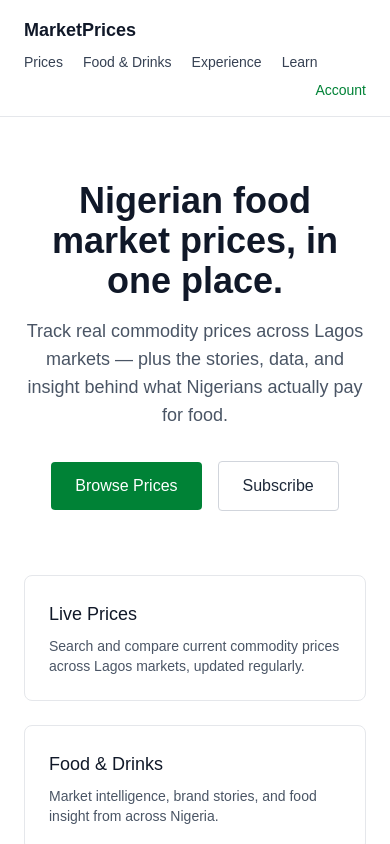
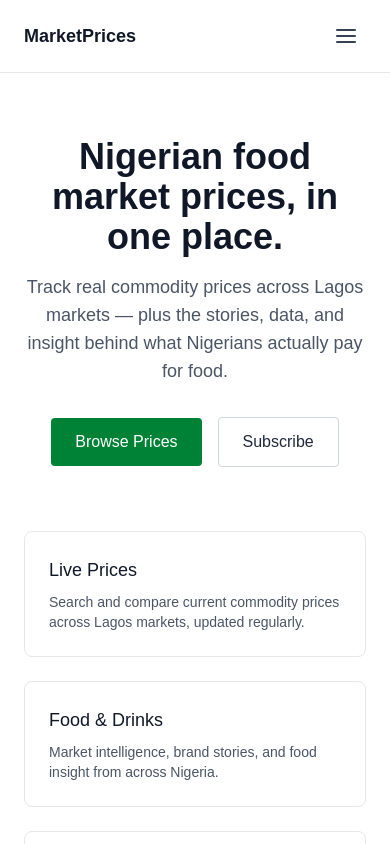
Before and after one commit to Spacetrainer/marketprices-ng, a Next.js app: page / in a window 390 px wide. Shown: the top 844 px of the page. Built offline with nearby package versions, Linux system fonts and the light colour scheme.

Commit message:
Add footer, mobile hamburger nav, homepage 8-article grid, contact fixes

```diff
--- a/app/Nav.js
+++ b/app/Nav.js
@@ -1,21 +1,26 @@
-import Link from 'next/link'
+"use client";
+
+import Link from "next/link";
+import { useState } from "react";
 
 export default function Nav() {
+  const [open, setOpen] = useState(false);
+
   const links = [
-    { href: '/prices', label: 'Prices' },
-    { href: '/food-and-drinks', label: 'Food & Drinks' },
-    { href: '/experience', label: 'Experience' },
-    { href: '/learn', label: 'Learn' },
-  ]
+    { href: "/prices", label: "Prices" },
+    { href: "/food-and-drinks", label: "Food & Drinks" },
+    { href: "/experience", label: "Experience" },
+    { href: "/learn", label: "Learn" },
+  ];
 
   return (
     <header className="border-b border-gray-200 bg-white">
-      <nav className="max-w-6xl mx-auto px-6 py-4 flex flex-wrap items-center gap-x-6 gap-y-2">
-        <Link href="/" className="text-lg font-semibold text-gray-900 no-underline mr-2">
+      <nav className="max-w-6xl mx-auto px-6 py-4 flex items-center justify-between">
+        <Link href="/" className="text-lg font-semibold text-gray-900 no-underline">
           MarketPrices
         </Link>
 
-        <div className="flex flex-wrap items-center gap-x-5 gap-y-2 text-sm">
+        <div className="hidden md:flex items-center gap-x-5">
           {links.map((link) => (
             <Link
               key={link.href}
@@ -25,15 +30,54 @@ export default function Nav() {
               {link.label}
             </Link>
           ))}
+          <Link
+            href="/account"
+            className="text-sm font-medium text-green-700 no-underline hover:text-green-800"
+          >
+            Account
+          </Link>
         </div>
 
-        <Link
-          href="/account"
-          className="ml-auto text-sm font-medium text-green-700 no-underline hover:underline"
+        <button
+          type="button"
+          onClick={() => setOpen(!open)}
+          className="md:hidden inline-flex items-center justify-center p-2 text-gray-700 hover:text-green-700"
+          aria-label="Toggle menu"
+          aria-expanded={open}
         >
-          Account
-        </Link>
+          <svg width="24" height="24" viewBox="0 0 24 24" fill="none" stroke="currentColor" strokeWidth="2" strokeLinecap="round" strokeLinejoin="round">
+            {open ? (
+              <path d="M18 6L6 18M6 6l12 12" />
+            ) : (
+              <path d="M3 12h18M3 6h18M3 18h18" />
+            )}
+          </svg>
+        </button>
       </nav>
+
+      {open && (
+        <div className="md:hidden border-t border-gray-200 bg-white">
+          <div className="px-6 py-3 flex flex-col gap-y-3">
+            {links.map((link) => (
+              <Link
+                key={link.href}
+                href={link.href}
+                onClick={() => setOpen(false)}
+                className="text-gray-700 no-underline hover:text-green-700"
+              >
+                {link.label}
+              </Link>
+            ))}
+            <Link
+              href="/account"
+              onClick={() => setOpen(false)}
+              className="text-sm font-medium text-green-700 no-underline hover:text-green-800"
+            >
+              Account
+            </Link>
+          </div>
+        </div>
+      )}
     </header>
-  )
+  );
 }
```
